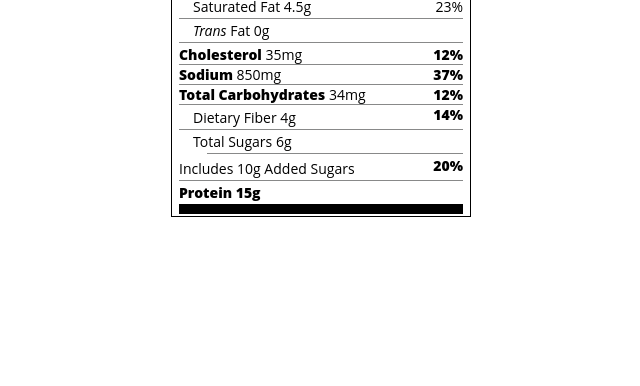
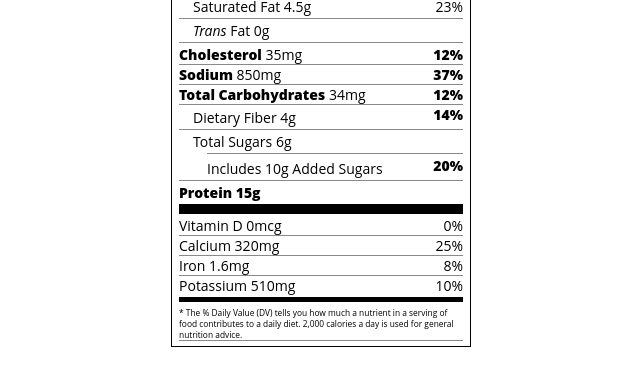
Before and after one commit to chansumeran/responsivewebdesign-FCC, a plain HTML site: page Nutrition Label/index.html in a window 1280 px wide. Shown: the part 202-588 px from the top of the page, without its empty margins (319-959 px from the left). Drawn offline with Linux system fonts and the light colour scheme.

Commit message:
Daily Value section was updated and Note section was added - FINALIZED

```diff
--- a/Nutrition Label/index.html
+++ b/Nutrition Label/index.html
@@ -30,14 +30,20 @@
         <div class="daily-value">
             <p class="bold right">%Daily Value*</p>
             <p><span><span class="bold">Total Fat</span> 9g</span> <span class="bold">12%</span> </p>
+
             <p class="indent no-divider"><span>Saturated Fat 4.5g</span> <span>23%</span></p>
             <div class="divider"></div>
             <p class="indent no-divider"><span><i>Trans</i> Fat 0g</span></p>
             <div class="divider"></div>
+
             <p><span><span class="bold">Cholesterol</span> 35mg</span> <span class="bold">12%</span></p>
+
             <p><span><span class="bold">Sodium</span> 850mg</span> <span class="bold">37%</span></p>
+
             <p><span><span class="bold">Total Carbohydrates</span> 34mg</span> <span class="bold">12%</span></p>
+
             <p class="indent no-divider"><span class="align">Dietary Fiber 4g</span> <span class="bold">14%</span></p>
+
             <div class="divider"></div>
             <p class="indent no-divider">Total Sugars 6g</p>
             <div class="divider double-indent"></div>
@@ -45,6 +51,12 @@
             <div class="divider"></div>
             <p class="bold no-divider">Protein 15g</p>
             <div class="divider large"></div>
+            <p>Vitamin D 0mcg <span>0%</span></p>
+            <p>Calcium 320mg <span>25%</span></p>
+            <p>Iron 1.6mg <span>8%</span></p>
+            <p class="no-divider">Potassium 510mg <span>10%</span></p>
+            <div class="divider medium"></div>
+            <p class="note">* The % Daily Value (DV) tells you how much a nutrient in a serving of food contributes to a daily diet. 2,000 calories a day is used for general nutrition advice.</p>
         </div>
     </div>
 </body>
--- a/Nutrition Label/styles.css
+++ b/Nutrition Label/styles.css
@@ -70,7 +70,7 @@ p {
     margin-left: 1em;
 }
 
-.divider.double-indent {
+.double-indent, .divider.double-indent {
     margin-left: 2em;
 }
 
@@ -100,3 +100,8 @@ p {
 .daily-value p:not(.no-divider) {
     border-bottom: 1px solid #888989;
 }
+
+.note {
+    font-size: 0.6rem;
+    margin: 5px 0;
+}
```
